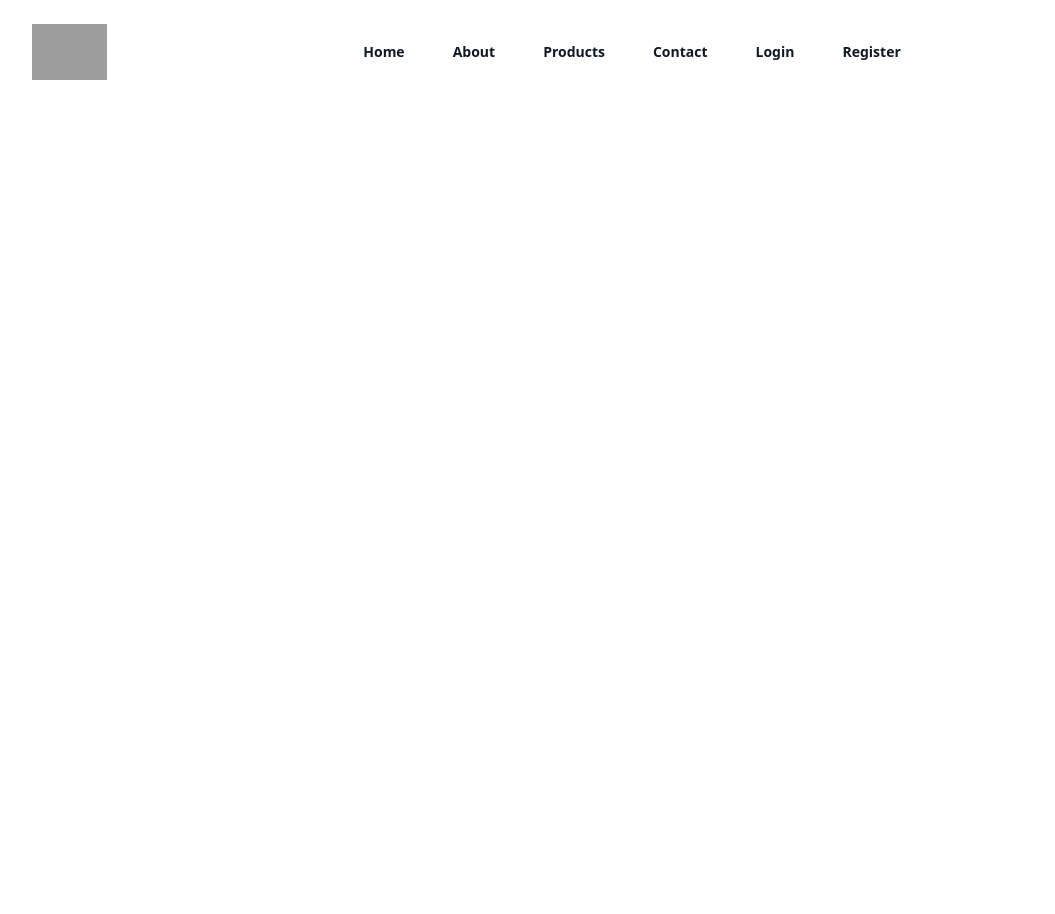
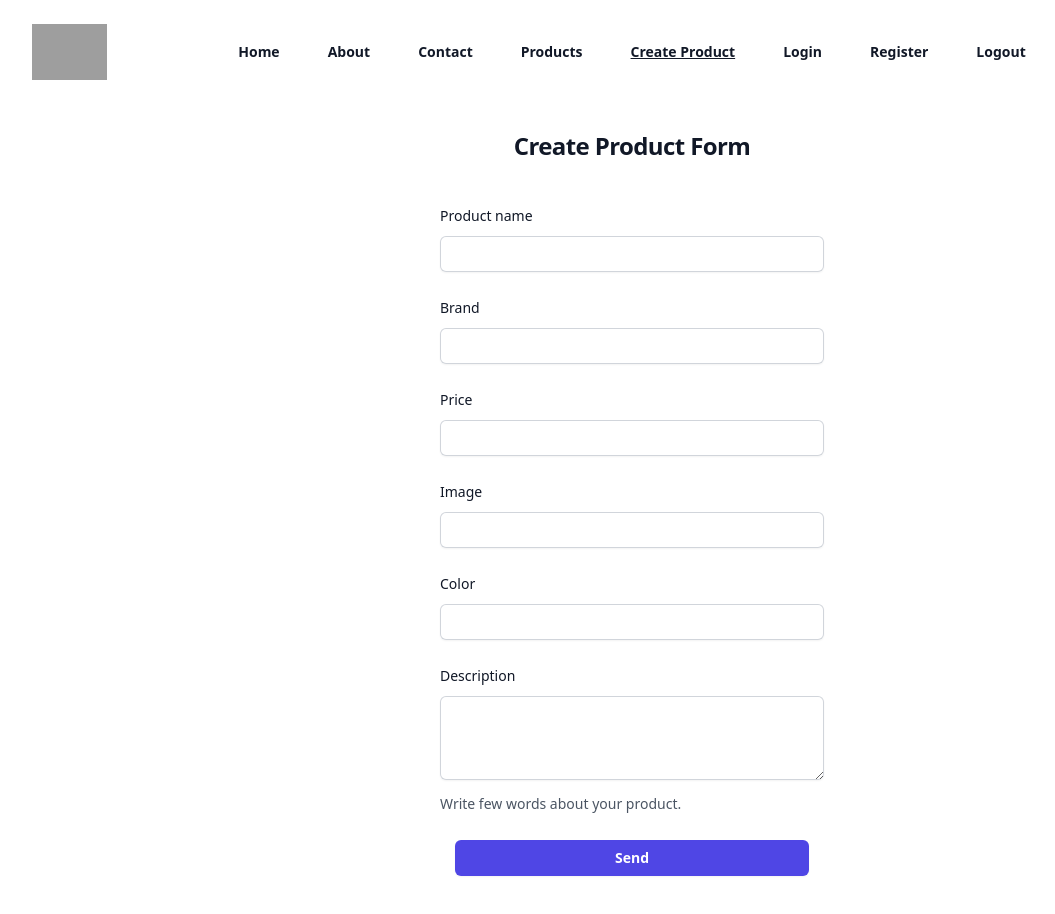
Before and after one commit to nikolayvnenchev/react-exam-august-2024, a React (Vite) app in the folder client/: page /create in a window 1280 px wide. Shown: the top 914 px of the page, without its empty margins (8-1063 px from the left). Before the commit the page ends 800 px from the top, so only its background shows below. Built offline with nearby package versions, Linux system fonts and the light colour scheme; grey boxes are pictures that could not be loaded.

Commit message:
Simple Create, Logout components done. Small CSS corrections in Contact, Login, Register.

```diff
--- a/client/src/App.jsx
+++ b/client/src/App.jsx
@@ -8,6 +8,8 @@ import Login from './components/login/Login'
 import Register from './components/register/Register'
 import Details from './components/details/Details'
 import Products from './components/products/Products'
+import Create from './components/create/Create'
+import Logout from './components/logout/Logout'
 
 function App() {
     return (
@@ -19,8 +21,10 @@ function App() {
                 <Route path='/products' element={<Products />} />
                 <Route path='/products/:productId/details' element={<Details />} />
                 <Route path='/contact' element={<Contact />} />
+                <Route path='/create' element={<Create />} />
                 <Route path='/login' element={<Login />} />
                 <Route path='/register' element={<Register />} />
+                <Route path='/logout' element={<Logout />} />
             </Routes>
         </div>
     )
--- a/client/src/components/contact/Contact.jsx
+++ b/client/src/components/create/Create.jsx
@@ -1,15 +1,15 @@
-export default function Contact() {
+export default function Create() {
     return (
         <div className="flex min-h-full flex-1 flex-col justify-center px-6 py-12 lg:px-8">
-            <div className="mt-20 sm:mx-auto sm:w-full sm:max-w-sm">
-                <h2 className="mt-10 text-center text-2xl font-bold leading-9 tracking-tight text-gray-900">Contact form</h2>
+            <div className="mt-10 sm:mx-auto sm:w-full sm:max-w-sm">
+                <h2 className="mt-10 text-center text-2xl font-bold leading-9 tracking-tight text-gray-900">Create Product Form</h2>
             </div>
 
             <div className="mt-10 sm:mx-auto sm:w-full sm:max-w-sm">
                 <form action="#" method="POST" className="space-y-6">
                     <div>
                         <label htmlFor="first-name" className="block text-sm font-medium leading-6 text-gray-900">
-                            First name
+                            Product name
                         </label>
                         <div className="mt-2">
                             <input
@@ -25,7 +25,39 @@ export default function Contact() {
 
                     <div>
                         <label htmlFor="last-name" className="block text-sm font-medium leading-6 text-gray-900">
-                            Last name
+                            Brand
+                        </label>
+                        <div className="mt-2">
+                            <input
+                                id="last-name"
+                                name="last-name"
+                                type="text"
+                                required
+                                autoComplete="family-name"
+                                className="block w-full rounded-md border-0 py-1.5 text-gray-900 shadow-sm ring-1 ring-inset ring-gray-300 placeholder:text-gray-400 focus:ring-2 focus:ring-inset focus:ring-indigo-600 sm:text-sm sm:leading-6"
+                            />
+                        </div>
+                    </div>
+
+                    <div>
+                        <label htmlFor="last-name" className="block text-sm font-medium leading-6 text-gray-900">
+                            Price
+                        </label>
+                        <div className="mt-2">
+                            <input
+                                id="last-name"
+                                name="last-name"
+                                type="text"
+                                required
+                                autoComplete="family-name"
+                                className="block w-full rounded-md border-0 py-1.5 text-gray-900 shadow-sm ring-1 ring-inset ring-gray-300 placeholder:text-gray-400 focus:ring-2 focus:ring-inset focus:ring-indigo-600 sm:text-sm sm:leading-6"
+                            />
+                        </div>
+                    </div>
+
+                    <div>
+                        <label htmlFor="last-name" className="block text-sm font-medium leading-6 text-gray-900">
+                            Image
                         </label>
                         <div className="mt-2">
                             <input
@@ -41,7 +73,7 @@ export default function Contact() {
 
                     <div>
                         <label htmlFor="email" className="block text-sm font-medium leading-6 text-gray-900">
-                            Email address
+                            Color
                         </label>
                         <div className="mt-2">
                             <input
@@ -57,7 +89,7 @@ export default function Contact() {
 
                     <div>
                         <label htmlFor="about" className="block text-sm font-medium leading-6 text-gray-900">
-                            About
+                            Description
                         </label>
                         <div className="mt-2">
                             <textarea
@@ -69,7 +101,7 @@ export default function Contact() {
                                 defaultValue={''}
                             />
                         </div>
-                        <p className="mt-3 text-sm leading-6 text-gray-600">Write a few sentences about the reason you are contacting us.</p>
+                        <p className="mt-3 text-sm leading-6 text-gray-600">Write few words about your product.</p>
                     </div>
 
                     <div className="mt-6 flex items-center justify-center gap-x-6">
--- a/client/src/components/header/Header.jsx
+++ b/client/src/components/header/Header.jsx
@@ -45,16 +45,22 @@ export default function Header() {
                         About
                     </NavLink>
                     <NavLink
+                        to="/contact"
+                        className={({ isActive }) => `text-sm font-semibold leading-6 text-gray-900${isActive ? ' underline' : ''}`}
+                    >
+                        Contact
+                    </NavLink>
+                    <NavLink
                         to="/products"
                         className={({ isActive }) => `text-sm font-semibold leading-6 text-gray-900${isActive ? ' underline' : ''}`}
                     >
                         Products
                     </NavLink>
                     <NavLink
-                        to="/contact"
+                        to="/create"
                         className={({ isActive }) => `text-sm font-semibold leading-6 text-gray-900${isActive ? ' underline' : ''}`}
                     >
-                        Contact
+                        Create Product
                     </NavLink>
                     <NavLink
                         to="/login"
@@ -67,6 +73,12 @@ export default function Header() {
                         className={({ isActive }) => `text-sm font-semibold leading-6 text-gray-900${isActive ? ' underline' : ''}`}
                     >
                         Register
+                    </NavLink>
+                    <NavLink
+                        to="/logout"
+                        className={({ isActive }) => `text-sm font-semibold leading-6 text-gray-900${isActive ? ' underline' : ''}`}
+                    >
+                        Logout
                     </NavLink>
                 </div>
                 <div className="hidden lg:flex lg:flex-1 lg:justify-end">
--- a/client/src/components/login/Login.jsx
+++ b/client/src/components/login/Login.jsx
@@ -4,7 +4,7 @@ export default function Login() {
     return (
         <>
             <div className="flex min-h-full flex-1 flex-col justify-center px-6 py-12 lg:px-8">
-                <div className="mt-20 sm:mx-auto sm:w-full sm:max-w-sm">
+                <div className="mt-10 sm:mx-auto sm:w-full sm:max-w-sm">
                     <h2 className="mt-10 text-center text-2xl font-bold leading-9 tracking-tight text-gray-900">
                         Sign in to your account
                     </h2>
--- /dev/null
+++ b/client/src/components/logout/Logout.jsx
@@ -0,0 +1,5 @@
+export default function Logout() {
+    return (
+        <h1 className="mt-20 text-center">Logout</h1>
+    );
+}
--- a/client/src/components/register/Register.jsx
+++ b/client/src/components/register/Register.jsx
@@ -5,7 +5,7 @@ export default function Register() {
     return (
         <>
             <div className="flex min-h-full flex-1 flex-col justify-center px-6 py-12 lg:px-8">
-                <div className="mt-20 sm:mx-auto sm:w-full sm:max-w-sm">
+                <div className="mt-10 sm:mx-auto sm:w-full sm:max-w-sm">
                     <h2 className="mt-10 text-center text-2xl font-bold leading-9 tracking-tight text-gray-900">
                         Register form
                     </h2>
```
Also changed, not shown: client/src/hooks/useForm.js (added).
